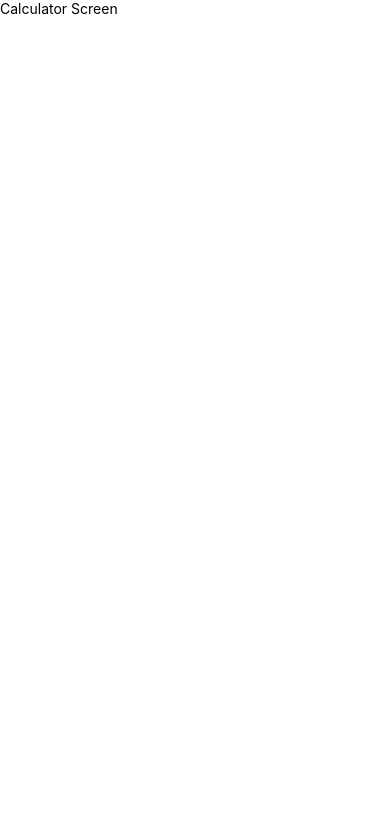
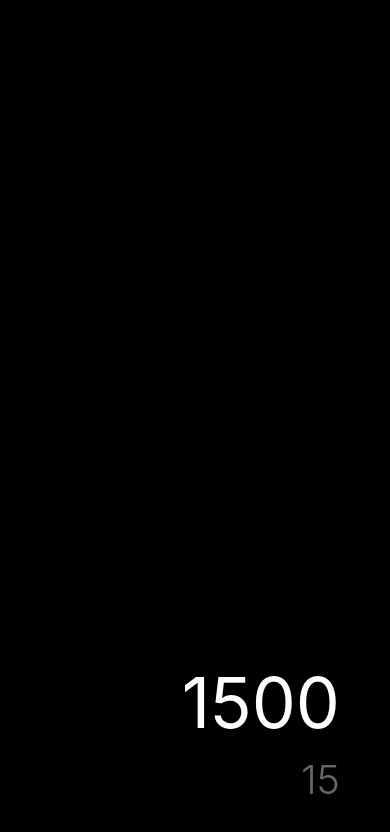
Before and after one commit to davidponceg207/iosCalculator, a React Native app: screen / in a window 390 px wide. Shown: the top 832 px of the page. Built offline with nearby package versions, Linux system fonts and the light colour scheme.

Commit message:
Screen and global styles

```diff
--- a/src/App.tsx
+++ b/src/App.tsx
@@ -6,12 +6,13 @@
 } from 'react-native';
 
 import { CalculatorScreen } from './presentation/screens/CalculatorScreen';
+import { styles } from './config/theme/app-theme';
 
 
 function App(): React.JSX.Element {
 
   return (
-    <View>
+    <View style={ styles.background }>
       <StatusBar
         barStyle={'light-content'}
         backgroundColor={'black'}
--- /dev/null
+++ b/src/config/theme/app-theme.ts
@@ -0,0 +1,39 @@
+import { StyleSheet } from "react-native";
+
+export const colors = {
+    darkGray: '#2D2D2D',
+    lightGray: '#9B9B9B',
+    orange: '#FF9427',
+
+    textPrimary: 'white',
+    textSecondary: '#666666',
+    background: '#000000'
+}
+
+export const styles = StyleSheet.create({
+    background: {
+        flex: 1,
+        backgroundColor: colors.background,
+    },
+
+    calculatorContainer: {
+        flex: 1,
+        padding: 20,
+        justifyContent: 'flex-end'
+    },
+
+    mainResult: {
+        color: colors.textPrimary,
+        fontSize: 70,
+        textAlign: 'right',
+        marginBottom: 10,
+        fontWeight: 400
+    },
+
+    subResult: {
+        color: colors.textSecondary,
+        fontSize: 40,
+        textAlign: 'right',
+        fontWeight: 300
+    }
+});
--- a/src/presentation/screens/CalculatorScreen.tsx
+++ b/src/presentation/screens/CalculatorScreen.tsx
@@ -1,9 +1,16 @@
 import { Text, View } from "react-native"
+import { styles } from "../../config/theme/app-theme"
 
 export const CalculatorScreen = () => {
   return (
-    <View>
-        <Text>Calculator Screen</Text>
+    <View style={styles.calculatorContainer}>
+
+        <View style={{paddingHorizontal: 30, paddingBottom: 20}}>
+
+            <Text style={styles.mainResult}>1500</Text>
+            <Text style={ styles.subResult }>15</Text>
+
+        </View>
     </View>
   )
 }
```
